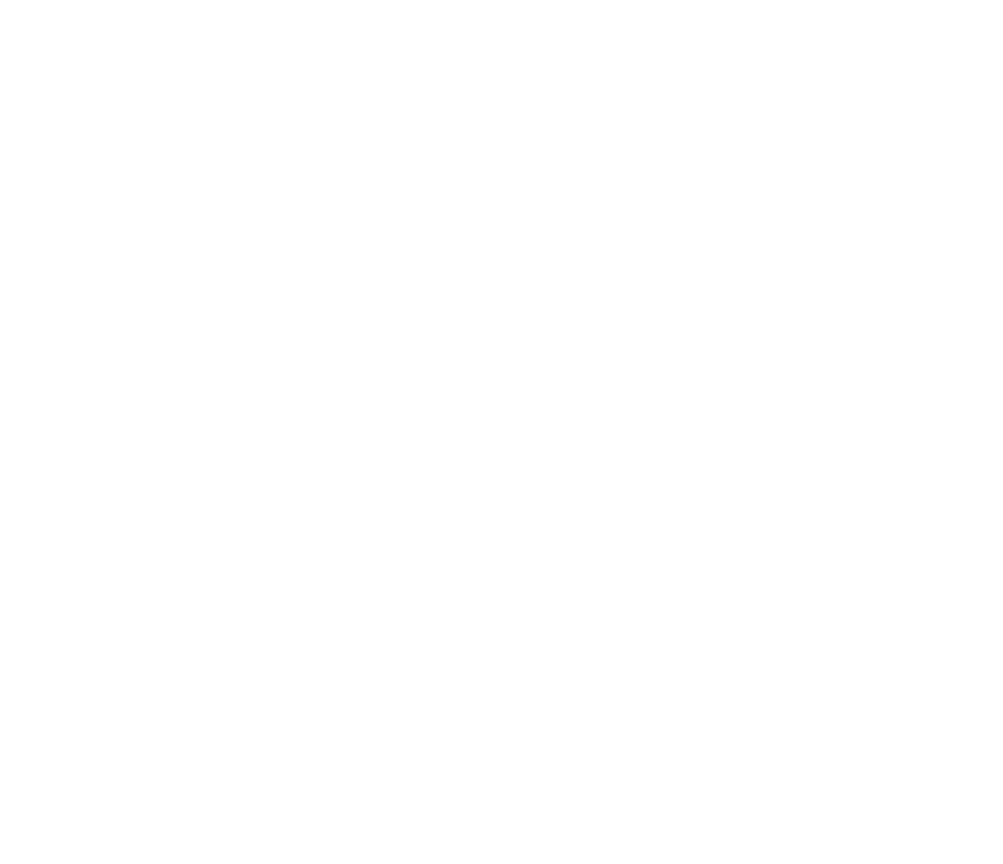
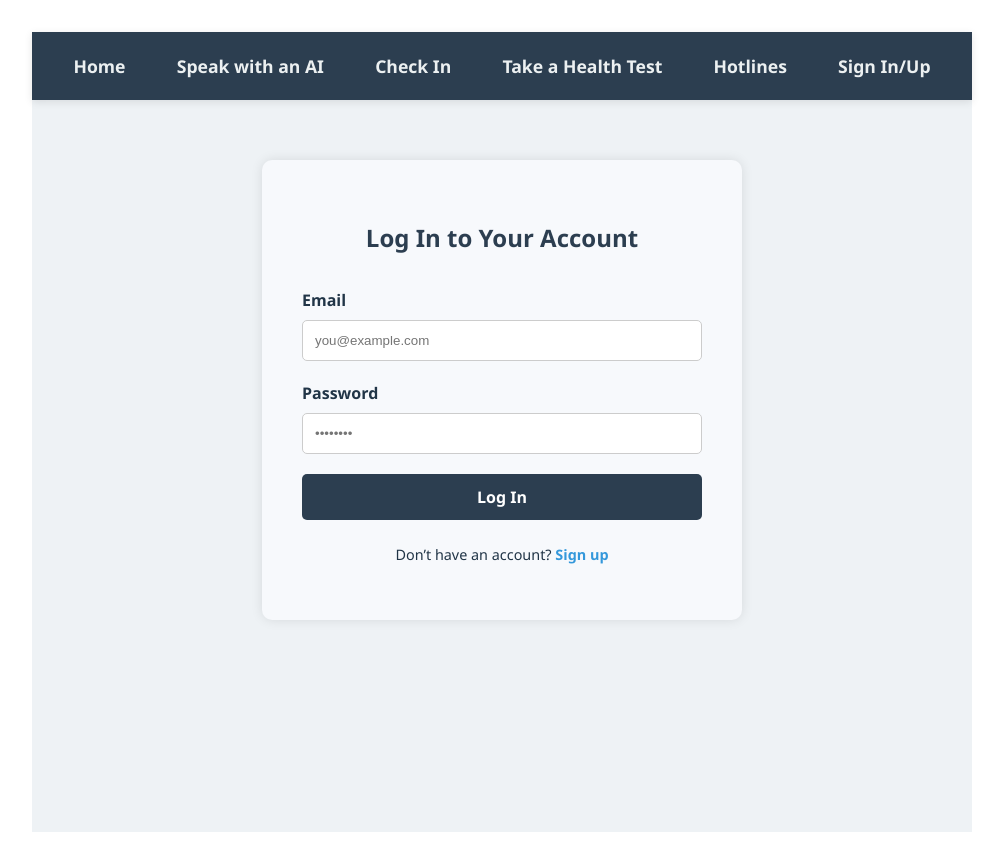
Before and after one commit to SujayO372/MentalHealthProject, a React (Vite) app in the folder MentalHealthProject/: page /login in a window 1280 px wide. Before the commit this address had no page. Shown: the whole page, without its empty margins (138-1141 px from the left). Before the commit the page ends 800 px from the top, so only its background shows below. Built offline with nearby package versions, Linux system fonts and the light colour scheme.

Commit message:
user bar

```diff
--- a/MentalHealthProject/src/components/NavBar.jsx
+++ b/MentalHealthProject/src/components/NavBar.jsx
@@ -15,6 +15,7 @@ export default function NavBar() {
         { name: "Check In", href: "/checkin" },
         { name: "Take a Health Test", href: "/healthtest" },
         { name: "Hotlines", href: "/hotlines" },
+        { name: "Sign In/Up", href: "/signup" },  // ✅ new link
       ].map(({ name, href }) => (
         <a
           key={name}
--- /dev/null
+++ b/MentalHealthProject/src/components/UserNavBar.jsx
@@ -0,0 +1,65 @@
+import React from 'react';
+
+function UserNavBar({ username = 'Guest' }) {
+  return (
+    <div style={styles.container}>
+      <div style={styles.topSection}>
+        <h3 style={styles.username}>👤 {username}</h3>
+      </div>
+
+      <nav style={styles.nav}>
+        <a href="/settings" style={styles.link}>⚙️ Settings</a>
+        <a href="/logout" style={styles.link}>🚪 Logout</a>
+        <a href="/profile" style={styles.link}>👥 Profile</a>
+        <a href="/notifications" style={styles.link}>🔔 Notifications</a>
+        <a href="/help" style={styles.link}>❓ Help</a>
+        <a href="/feedback" style={styles.link}>✉️ Feedback</a>
+        <a href="/about" style={styles.link}>ℹ️ About</a>
+      </nav>
+    </div>
+  );
+}
+
+const styles = {
+  container: {
+    position: 'fixed',
+    top: 0,
+    right: 0,
+    height: '100vh',
+    width: '140px',
+    backgroundColor: '#e6f2ff',
+    display: 'flex',
+    flexDirection: 'column',
+    padding: '25px 15px',
+    boxShadow: '-4px 0 12px rgba(0, 0, 0, 0.1)',
+    zIndex: 1000,
+    fontFamily: "'Segoe UI', Tahoma, Geneva, Verdana, sans-serif",
+    color: '#2c3e50',
+  },
+  topSection: {
+    marginBottom: '20px',
+  },
+  username: {
+    fontSize: '1.1rem',
+    fontWeight: '600',
+    margin: 0,
+  },
+  nav: {
+    display: 'flex',
+    flexDirection: 'column',
+    gap: '12px',
+  },
+  link: {
+    textDecoration: 'none',
+    color: '#2c3e50',
+    fontSize: '0.95rem',
+    padding: '8px 10px',
+    borderRadius: '8px',
+    width: '100%',
+    transition: 'background-color 0.2s',
+    userSelect: 'none',
+    backgroundColor: '#cce4ff',
+  },
+};
+
+export default UserNavBar;
--- a/MentalHealthProject/src/main.jsx
+++ b/MentalHealthProject/src/main.jsx
@@ -7,7 +7,9 @@ import Chatbot from './pages/Chatbot.jsx'
 import Checkin from './pages/Checkin.jsx'
 import HealthTest from './pages/HealthTest.jsx'
 import Hotlines from './pages/Hotlines.jsx'
+import Signup from './pages/Signup.jsx';
 import './index.css'
+import Login from './pages/Login.jsx'
 
 const root = document.getElementById('root');
 createRoot(root).render(
@@ -19,6 +21,8 @@ createRoot(root).render(
         <Route path="checkin" element={<Checkin />} />
         <Route path="healthtest" element={<HealthTest />} />
         <Route path="hotlines" element={<Hotlines />} />
+        <Route path="signup" element={<Signup />} />
+        <Route path="login" element={<Login />} />
       </Routes>
     </BrowserRouter>
   </StrictMode>
--- a/MentalHealthProject/src/pages/Home.jsx
+++ b/MentalHealthProject/src/pages/Home.jsx
@@ -1,77 +1,72 @@
 import { useState } from 'react';
 import '../styling/Home.css';
 import NavBar from '../components/NavBar';
+import UserNavBar from '../components/UserNavBar';
 
 function Home() {
   const [count, setCount] = useState(0);
 
+  // Example username — in a real app you'd get this from props, context, or authentication state
+  const username = "JohnDoe";
+
   return (
     <>
       <NavBar />
+      <UserNavBar username={username} />
 
-      {/* Page Container */}
       <div
         style={{
           width: '100%',
-          background: 'linear-gradient(135deg, #4a90e2, #50e3c2)', // vibrant blue to teal gradient
+          backgroundColor: '#f7f9fc',
           padding: '60px 0',
         }}
       >
         <div
           style={{
-            maxWidth: '1400px',      // Increased width for wider layout
+            maxWidth: '1200px',
             margin: '0 auto',
-            padding: '0 40px',       // Increased horizontal padding for balance
-            textAlign: 'center',
-            color: '#fff',           // white text for contrast
+            padding: '0 30px',
+            fontFamily: "'Segoe UI', Tahoma, Geneva, Verdana, sans-serif",
+            color: '#2c3e50',
           }}
         >
-          {/* Heading */}
           <h1
             style={{
-              color: '#000000ff',
               fontSize: '3rem',
               marginBottom: '10px',
+              color: '#2c3e50',
+              textAlign: 'center',
             }}
           >
             Benefit Your Mental Health
           </h1>
 
-          {/* Intro paragraph */}
           <p
             style={{
               fontSize: '1.2rem',
               marginBottom: '30px',
-              color: '#d1f0f0', // soft cyan/light teal for a fresh look
+              color: '#4a6072',
+              textAlign: 'center',
             }}
           >
-            Click on different categories above to explore helpful tools and
-            resources that support your emotional well-being.
+            Click on different categories above to explore helpful tools and resources that support your emotional well-being.
           </p>
 
-          <hr
-            style={{
-              margin: '40px auto',
-              width: '60%',
-              borderColor: '#ccc',
-            }}
-          />
+          <hr style={{ margin: '40px auto', width: '60%', borderColor: '#ccc' }} />
 
-          {/* Quote */}
           <blockquote
             style={{
               fontStyle: 'italic',
-              color: '#6a4c93',
+              color: '#4a6072',
               fontSize: '1.3rem',
               maxWidth: '700px',
               margin: '40px auto',
+              textAlign: 'center',
             }}
           >
-            “Mental health is just as important as physical health. Take time
-            to care for your mind.”
+            “Mental health is just as important as physical health. Take time to care for your mind.”
           </blockquote>
 
-          {/* Images */}
           <div
             style={{
               display: 'flex',
@@ -82,7 +77,7 @@ function Home() {
             }}
           >
             <img
-              src="https://wallpapers.com/images/hd/mental-health-ztj03tqovu8bdai6.jpg"
+              src="https://c1.wallpaperflare.com/preview/391/732/863/mental-health-wellness-psychology-mind.jpg"
               alt="Mental Health Brain"
               style={{ width: '100%', maxWidth: '300px', borderRadius: '12px' }}
             />
@@ -93,55 +88,30 @@ function Home() {
             />
           </div>
 
-          {/* Mission & Info Section */}
           <section
             style={{
               maxWidth: '900px',
               margin: '60px auto',
-              padding: '40px 20px',
-              backgroundColor: 'rgba(255, 255, 255, 0.1)',
+              padding: '40px 30px',
+              backgroundColor: '#ffffff',
               borderRadius: '15px',
-              color: '#d1f0f0',
-              boxShadow: '0 8px 25px rgba(0, 0, 0, 0.15)',
-              fontFamily: "'Segoe UI', Tahoma, Geneva, Verdana, sans-serif",
+              color: '#2c3e50',
+              boxShadow: '0 8px 25px rgba(0, 0, 0, 0.1)',
+              fontSize: '1.1rem',
+              lineHeight: 1.7,
             }}
           >
-            <h2
-              style={{
-                fontSize: '2.5rem',
-                marginBottom: '25px',
-                color: '#040404ff',
-              }}
-            >
-              Our Mission
-            </h2>
-            <p
-              style={{
-                fontSize: '1.3rem',
-                lineHeight: 1.6,
-                marginBottom: '35px',
-              }}
-            >
-              We aim to empower every visitor with reliable mental health tools
-              and resources to nurture emotional well-being and resilience.
+            <h2 style={{ fontSize: '2rem', marginBottom: '20px' }}>Our Mission</h2>
+            <p style={{ marginBottom: '30px' }}>
+              We aim to empower every visitor with reliable mental health tools and resources to nurture emotional well-being and resilience.
             </p>
 
-            <h3
-              style={{
-                fontSize: '1.8rem',
-                marginBottom: '15px',
-                color: '#121515ff',
-              }}
-            >
-              Why Trust Us?
-            </h3>
+            <h3 style={{ fontSize: '1.5rem', marginBottom: '15px' }}>Why Trust Us?</h3>
             <ul
               style={{
-                fontSize: '1.1rem',
-                marginBottom: '35px',
                 listStyleType: 'disc',
                 paddingLeft: '20px',
-                color: '#eef0efff',
+                marginBottom: '30px',
               }}
             >
               <li>Certified mental health professionals contribute to our content.</li>
@@ -149,37 +119,14 @@ function Home() {
               <li>Regularly updated with evidence-based information.</li>
             </ul>
 
-            <h3
-              style={{
-                fontSize: '1.8rem',
-                marginBottom: '15px',
-                color: '#161717ff',
-              }}
-            >
-              Privacy You Can Count On
-            </h3>
-            <p
-              style={{
-                fontSize: '1.2rem',
-                marginBottom: '35px',
-              }}
-            >
-              Your privacy matters. This website is a safe, confidential space
-              where your data and interactions are protected and never shared.
+            <h3 style={{ fontSize: '1.5rem', marginBottom: '15px' }}>Privacy You Can Count On</h3>
+            <p style={{ marginBottom: '30px' }}>
+              Your privacy matters. This website is a safe, confidential space where your data and interactions are protected and never shared.
             </p>
 
-            <h3
-              style={{
-                fontSize: '1.8rem',
-                marginBottom: '15px',
-                color: '#060707ff',
-              }}
-            >
-              What You’ll Find Here
-            </h3>
-            <p style={{ fontSize: '1.2rem' }}>
-              Explore curated tools, expert articles, interactive resources, and
-              community support to guide you on your mental health journey.
+            <h3 style={{ fontSize: '1.5rem', marginBottom: '15px' }}>What You’ll Find Here</h3>
+            <p>
+              Explore curated tools, expert articles, interactive resources, and community support to guide you on your mental health journey.
             </p>
           </section>
 
@@ -188,23 +135,24 @@ function Home() {
               maxWidth: '900px',
               margin: '60px auto 100px',
               padding: '40px 30px',
-    backgroundColor: 'rgba(255, 255, 255, 0.12)',
+              backgroundColor: '#ffffff',
               borderRadius: '15px',
-    color: '#e0f7f7',
-    boxShadow: '0 10px 30px rgba(0, 0, 0, 0.2)',
-    fontFamily: "'Segoe UI', Tahoma, Geneva, Verdana, sans-serif",
-    fontSize: '1.25rem',
+              color: '#2c3e50',
+              boxShadow: '0 8px 25px rgba(0, 0, 0, 0.1)',
+              fontSize: '1.1rem',
               lineHeight: 1.7,
             }}
           >
-  <h2 style={{ fontSize: '2.5rem', marginBottom: '25px', color: '#0e0f0fff' }}>
+            <h2 style={{ fontSize: '2rem', marginBottom: '20px' }}>
               Understanding Mental Health and Its Impact
             </h2>
             <p>
-    Every year, millions of people around the world suffer from mental health challenges such as anxiety, depression, and other disorders that impact their daily lives and overall well-being. Despite its prevalence, mental health remains a widely misunderstood and often stigmatized issue, causing many individuals to suffer in silence without access to proper care or support. These struggles affect not only individuals but also families and communities, making mental health a critical public health concern. This website is committed to being a reliable and compassionate resource, offering tools, information, and support to help you or your loved ones navigate these challenges with hope and confidence—reminding you that you are never alone on this journey.
+              Every year, millions of people around the world suffer from mental health challenges such as anxiety, depression, and other disorders that impact their daily lives and overall well-being.
+              Despite its prevalence, mental health remains a widely misunderstood and often stigmatized issue, causing many individuals to suffer in silence without access to proper care or support.
+              These struggles affect not only individuals but also families and communities, making mental health a critical public health concern. This website is committed to being a reliable and compassionate
+              resource, offering tools, information, and support to help you or your loved ones navigate these challenges with hope and confidence—reminding you that you are never alone on this journey.
             </p>
           </section>
-
         </div>
       </div>
     </>
--- a/MentalHealthProject/src/pages/Hotlines.jsx
+++ b/MentalHealthProject/src/pages/Hotlines.jsx
@@ -2,9 +2,9 @@ import NavBar from '../components/NavBar';
 
 export default function Hotlines() {
   return (
-    <div>
+    <div style={{ fontFamily: "'Segoe UI', Tahoma, Geneva, Verdana, sans-serif" }}>
       <NavBar />
-      <div style={{ padding: '40px', backgroundColor: '#f8f9fa', fontFamily: 'sans-serif' }}>
+      <div style={{ padding: '40px', backgroundColor: '#f8f9fa' }}>
         <h1 style={{ fontSize: '2rem', marginBottom: '30px', color: '#333' }}>
           Emergency Hotlines for Support
         </h1>
@@ -57,14 +57,13 @@ export default function Hotlines() {
         <div style={{
           marginTop: '40px',
           maxWidth: '800px',
-  backgroundColor: '#e0f7fa',  // soft cyan background for calmness
+          backgroundColor: '#e0f7fa',
           borderRadius: '12px',
           padding: '25px 30px',
           boxShadow: '0 8px 15px rgba(0, 0, 0, 0.1)',
-  color: '#004d40',  // dark teal text for readability and calm
+          color: '#004d40',
           fontSize: '1.15rem',
           lineHeight: '1.6',
-  fontFamily: "'Segoe UI', Tahoma, Geneva, Verdana, sans-serif",
           marginLeft: 'auto',
           marginRight: 'auto',
         }}>
@@ -81,7 +80,6 @@ export default function Hotlines() {
             They serve as a vital resource for connecting people with the appropriate care and guidance.
           </p>
         </div>
-
       </div>
     </div>
   );
--- /dev/null
+++ b/MentalHealthProject/src/pages/Login.jsx
@@ -0,0 +1,83 @@
+import NavBar from '../components/NavBar';
+
+export default function Login() {
+  return (
+    <div style={{ backgroundColor: '#eef2f5', minHeight: '100vh' }}>
+      <NavBar />
+      <div style={container}>
+        <h2 style={title}>Log In to Your Account</h2>
+
+        <form style={form}>
+          <label style={label}>Email</label>
+          <input type="email" placeholder="you@example.com" style={input} />
+
+          <label style={label}>Password</label>
+          <input type="password" placeholder="••••••••" style={input} />
+
+          <button type="submit" style={button}>Log In</button>
+        </form>
+
+        <p style={footerText}>
+          Don’t have an account? <a href="/signup" style={link}>Sign up</a>
+        </p>
+      </div>
+    </div>
+  );
+}
+
+// --- Inline Styles ---
+const container = {
+  maxWidth: '400px',
+  margin: '60px auto',
+  padding: '2.5rem',
+  backgroundColor: '#f7f9fc',
+  borderRadius: '10px',
+  boxShadow: '0 0 12px rgba(0,0,0,0.1)',
+  fontFamily: "'Segoe UI', Tahoma, Geneva, Verdana, sans-serif",
+  textAlign: 'center',
+};
+
+const title = {
+  marginBottom: '2rem',
+  color: '#2c3e50',
+};
+
+const form = {
+  display: 'flex',
+  flexDirection: 'column',
+  textAlign: 'left',
+};
+
+const label = {
+  marginBottom: '0.5rem',
+  fontWeight: '600',
+};
+
+const input = {
+  padding: '0.75rem',
+  marginBottom: '1.25rem',
+  borderRadius: '5px',
+  border: '1px solid #ccc',
+};
+
+const button = {
+  padding: '0.75rem',
+  backgroundColor: '#2c3e50',
+  color: '#fff',
+  fontWeight: '600',
+  border: 'none',
+  borderRadius: '5px',
+  cursor: 'pointer',
+  transition: 'background-color 0.3s ease',
+};
+
+const footerText = {
+  marginTop: '1.5rem',
+  fontSize: '0.9rem',
+};
+
+const link = {
+  color: '#3498db',
+  textDecoration: 'none',
+  fontWeight: '600',
+};
--- /dev/null
+++ b/MentalHealthProject/src/pages/Signup.jsx
@@ -0,0 +1,98 @@
+import '../styling/Home.css';
+import NavBar from '../components/NavBar';
+
+export default function Signup() {
+  return (
+    <div style={pageWrapper}>
+      <NavBar />
+
+      <div style={container}>
+        <h2 style={title}>Create an Account</h2>
+
+        <form style={form}>
+          <label style={label}>Full Name</label>
+          <input type="text" placeholder="Your name" style={input} />
+
+          <label style={label}>Email</label>
+          <input type="email" placeholder="you@example.com" style={input} />
+
+          <label style={label}>Password</label>
+          <input type="password" placeholder="••••••••" style={input} />
+
+          <label style={label}>Confirm Password</label>
+          <input type="password" placeholder="••••••••" style={input} />
+
+          <button type="submit" style={button}>Sign Up</button>
+        </form>
+
+        <p style={footerText}>
+          Already have an account? <a href="/login" style={link}>Log in</a>
+        </p>
+      </div>
+    </div>
+  );
+}
+
+// --- Styles ---
+const pageWrapper = {
+  backgroundColor: '#ecf0f3',
+  minHeight: '100vh',
+  padding: '3rem 1rem',
+  fontFamily: "'Segoe UI', Tahoma, Geneva, Verdana, sans-serif",
+};
+
+const container = {
+  maxWidth: '600px', // wider
+  margin: '0 auto',
+  padding: '2.5rem',
+  backgroundColor: '#f7f9fc',
+  borderRadius: '10px',
+  boxShadow: '0 0 12px rgba(0,0,0,0.1)',
+  textAlign: 'center',
+};
+
+const title = {
+  marginBottom: '2rem',
+  color: '#2c3e50',
+};
+
+const form = {
+  display: 'flex',
+  flexDirection: 'column',
+  textAlign: 'left',
+};
+
+const label = {
+  marginBottom: '0.5rem',
+  fontWeight: '600',
+};
+
+const input = {
+  padding: '0.75rem',
+  marginBottom: '1.25rem',
+  borderRadius: '5px',
+  border: '1px solid #ccc',
+  fontSize: '1rem',
+};
+
+const button = {
+  padding: '0.75rem',
+  backgroundColor: '#2c3e50',
+  color: '#fff',
+  fontWeight: '600',
+  border: 'none',
+  borderRadius: '5px',
+  cursor: 'pointer',
+  transition: 'background-color 0.3s ease',
+};
+
+const footerText = {
+  marginTop: '1.5rem',
+  fontSize: '0.9rem',
+};
+
+const link = {
+  color: '#3498db',
+  textDecoration: 'none',
+  fontWeight: '600',
+};
```
Lines whose indentation alone changed are shown as unchanged.
